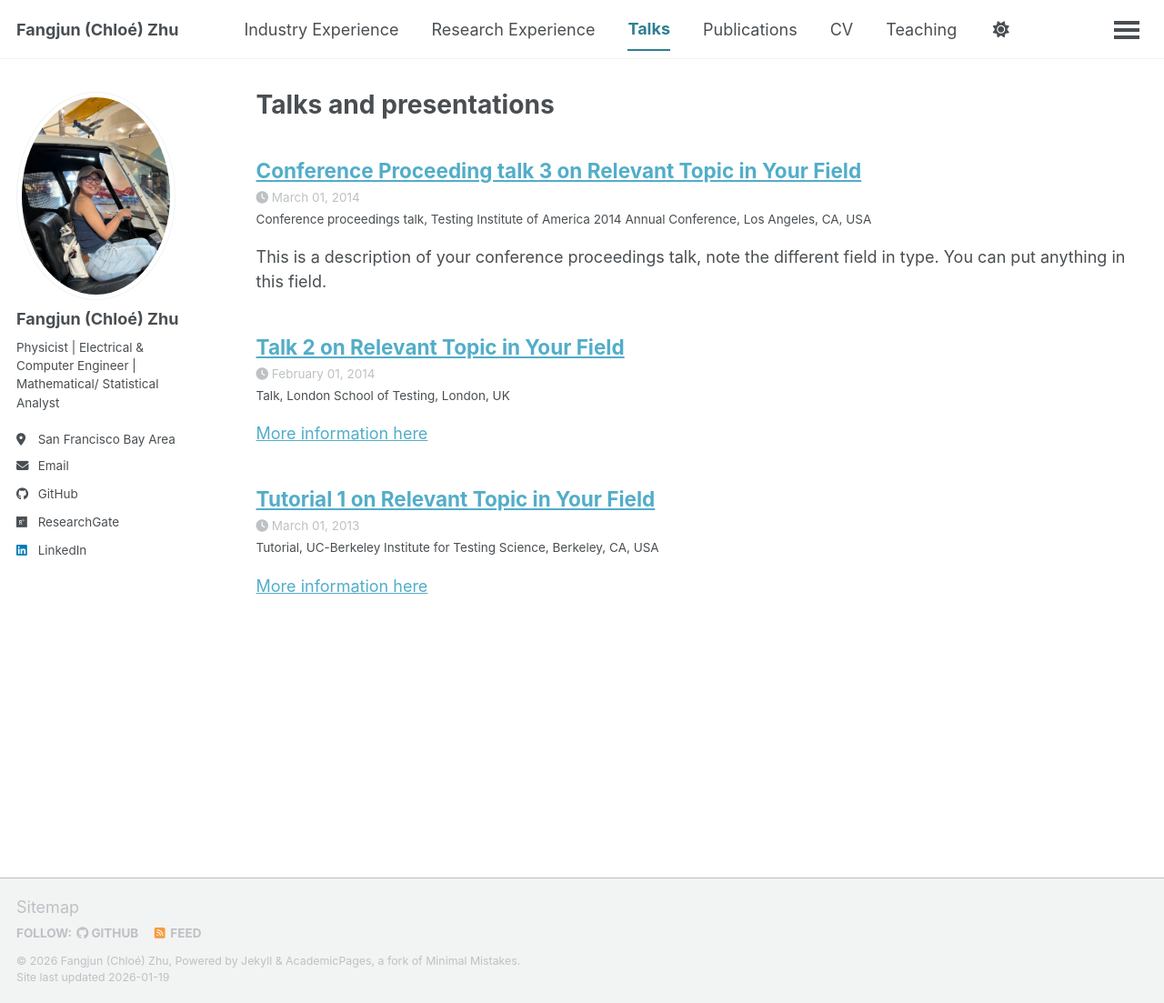
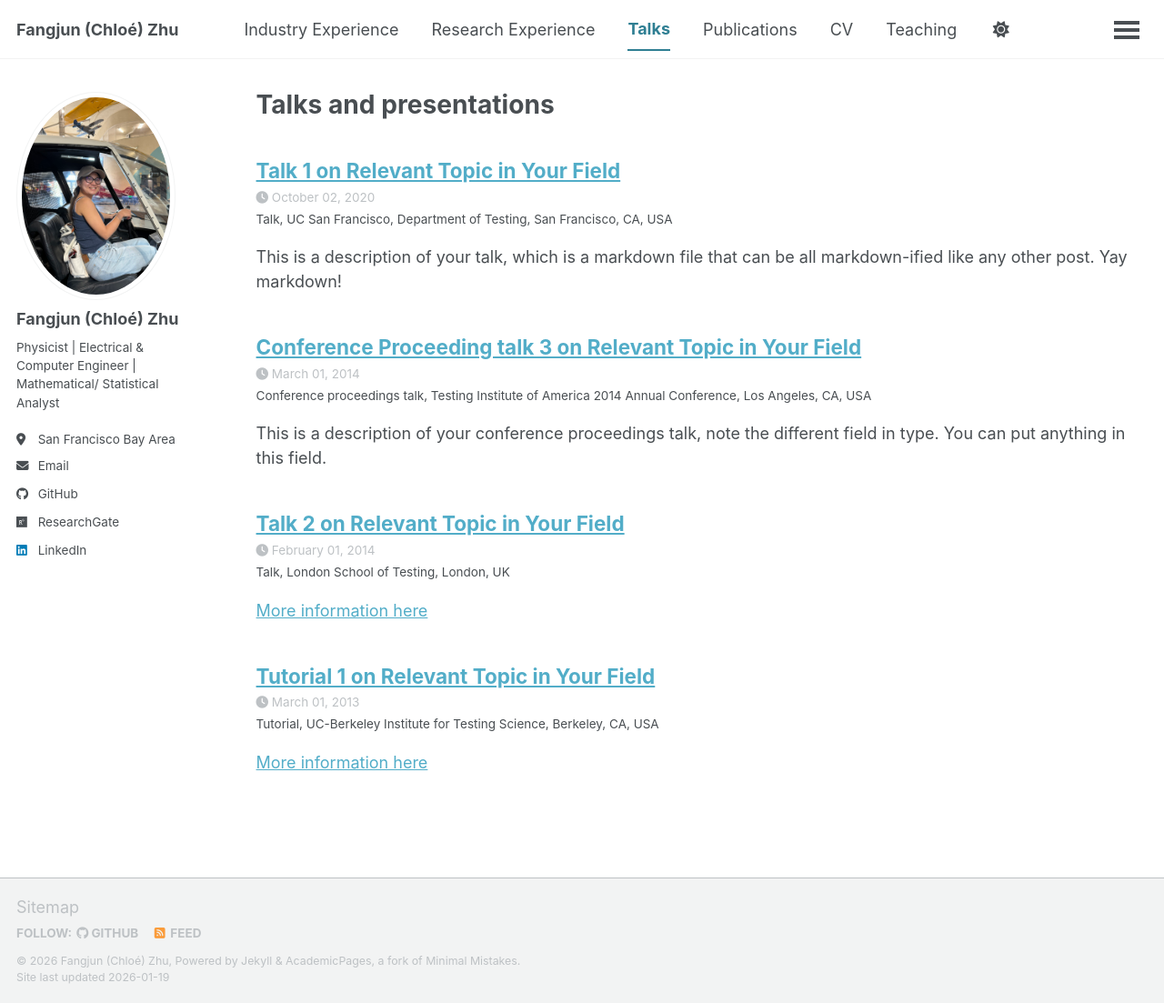
Before and after one commit to ChloeZhu1/ChloeZhu1.github.io, a Jekyll site: the page built from _pages/talks.html, in a window 1280 px wide and 1103 px high. Shown: the whole window at 91% size. Built offline with Jekyll 4.4.1, drawn with Linux system fonts in a browser that asks for light colours; a script bundle is joined from its source files by our own code; library files that are not in the unit come from our copies; a file with an impossible date is left out.

Commit message:
Update 2012-03-01-talk-1.md

```diff
--- a/_talks/2012-03-01-talk-1.md
+++ b/_talks/2012-03-01-talk-1.md
@@ -4,7 +4,7 @@ collection: talks
 type: "Talk"
 permalink: /talks/2012-03-01-talk-1
 venue: "UC San Francisco, Department of Testing"
-date:
+date: 2020/10/2
 location: "San Francisco, CA, USA"
 ---
 
```
